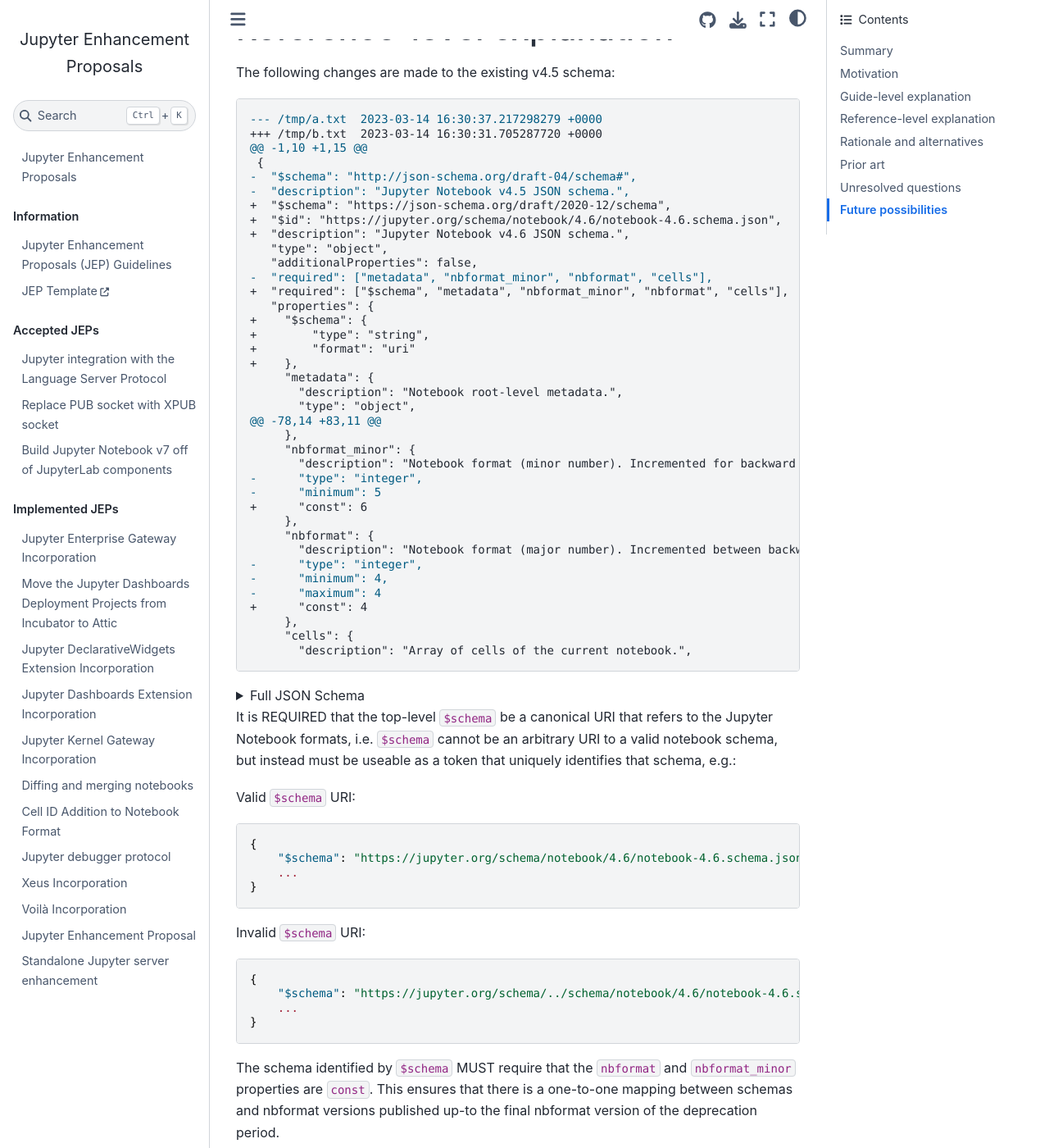
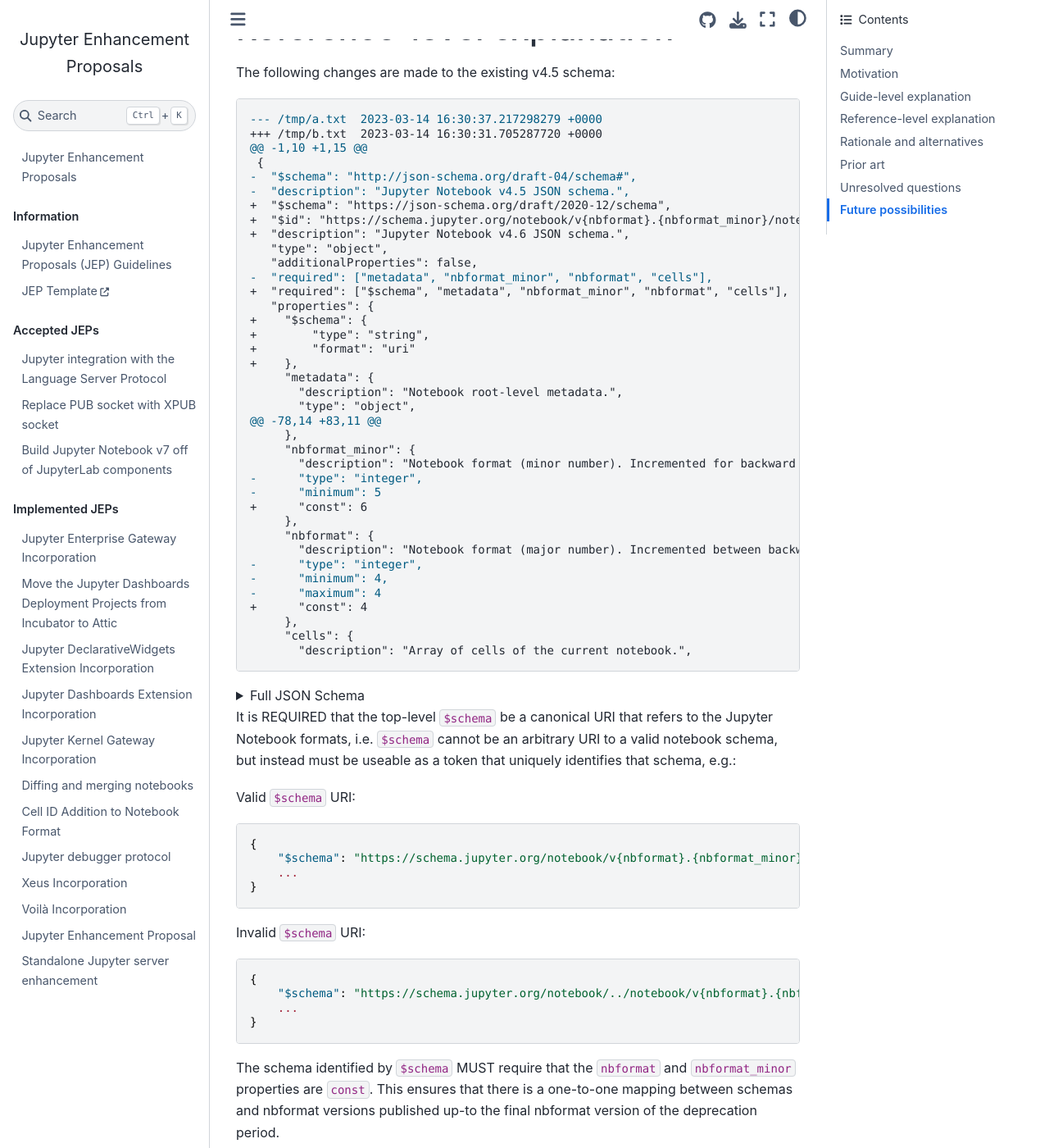
Before and after one commit to jupyter/enhancement-proposals, a Jupyter Book: the page built from 97-add-schema/add-schema-to-notebook-format.md, in a window 1280 px wide and 1400 px high, scrolled down 1058 px. Shown: the whole window at 82% size. Built offline with Jupyter Book 1.0.4 settings and Sphinx 7.4.7 and the Sphinx Book theme 1.1.4, drawn with Linux system fonts in a browser that asks for light colours; some of the changed lines change nothing that is shown; some of the changed text lies outside the part shown.

Commit message:
Update URI to align with JEP #108

````diff
--- a/97-add-schema/add-schema-to-notebook-format.md
+++ b/97-add-schema/add-schema-to-notebook-format.md
@@ -19,7 +19,7 @@
 The new required `$schema` top-level property refers to a JSON Schema that validates the current notebook. During a deprecation period, `$schema` takes precedence over the existing `"nbformat"` and `"nbformat_minor"` properties that specify the notebook format. There will be a one-to-one mapping between `$schema` and the `(nbformat, nbformat_minor)` pair, which should follow a URI template, e.g.:
 ```json
 {
-  "$schema": "https://jupyter.org/schema/notebook/notebook-{nbformat}.{nbformat_minor}.schema.json",
+  "$schema": "https://schema.jupyter.org/notebook/v{nbformat}.{nbformat_minor}/notebook.json",
   "nbformat": 4,
   "nbformat_minor": 6
 }
@@ -41,7 +41,7 @@
 -  "$schema": "http://json-schema.org/draft-04/schema#",
 -  "description": "Jupyter Notebook v4.5 JSON schema.",
 +  "$schema": "https://json-schema.org/draft/2020-12/schema",
-+  "$id": "https://jupyter.org/schema/notebook/4.6/notebook-4.6.schema.json",
++  "$id": "https://schema.jupyter.org/notebook/v{nbformat}.{nbformat_minor}/notebook.json",
 +  "description": "Jupyter Notebook v4.6 JSON schema.",
    "type": "object",
    "additionalProperties": false,
@@ -81,7 +81,7 @@
 ```json
 {
   "$schema": "https://json-schema.org/draft/2020-12/schema",
-  "$id": "https://jupyter.org/schema/notebook/4.6/notebook-4.6.schema.json",
+  "$id": "https://schema.jupyter.org/notebook/v{nbformat}.{nbformat_minor}/notebook.json",
   "description": "Jupyter Notebook v4.6 JSON schema.",
   "type": "object",
   "additionalProperties": false,
@@ -563,7 +563,7 @@
 
 ```json
 {
-    "$schema": "https://jupyter.org/schema/notebook/4.6/notebook-4.6.schema.json"
+    "$schema": "https://schema.jupyter.org/notebook/v{nbformat}.{nbformat_minor}/notebook.json"
     ...
 }
 ```
@@ -572,7 +572,7 @@
 
 ```json
 {
-    "$schema": "https://jupyter.org/schema/../schema/notebook/4.6/notebook-4.6.schema.json"
+    "$schema": "https://schema.jupyter.org/notebook/../notebook/v{nbformat}.{nbformat_minor}/notebook.json"
     ...
 }
 ```
````
